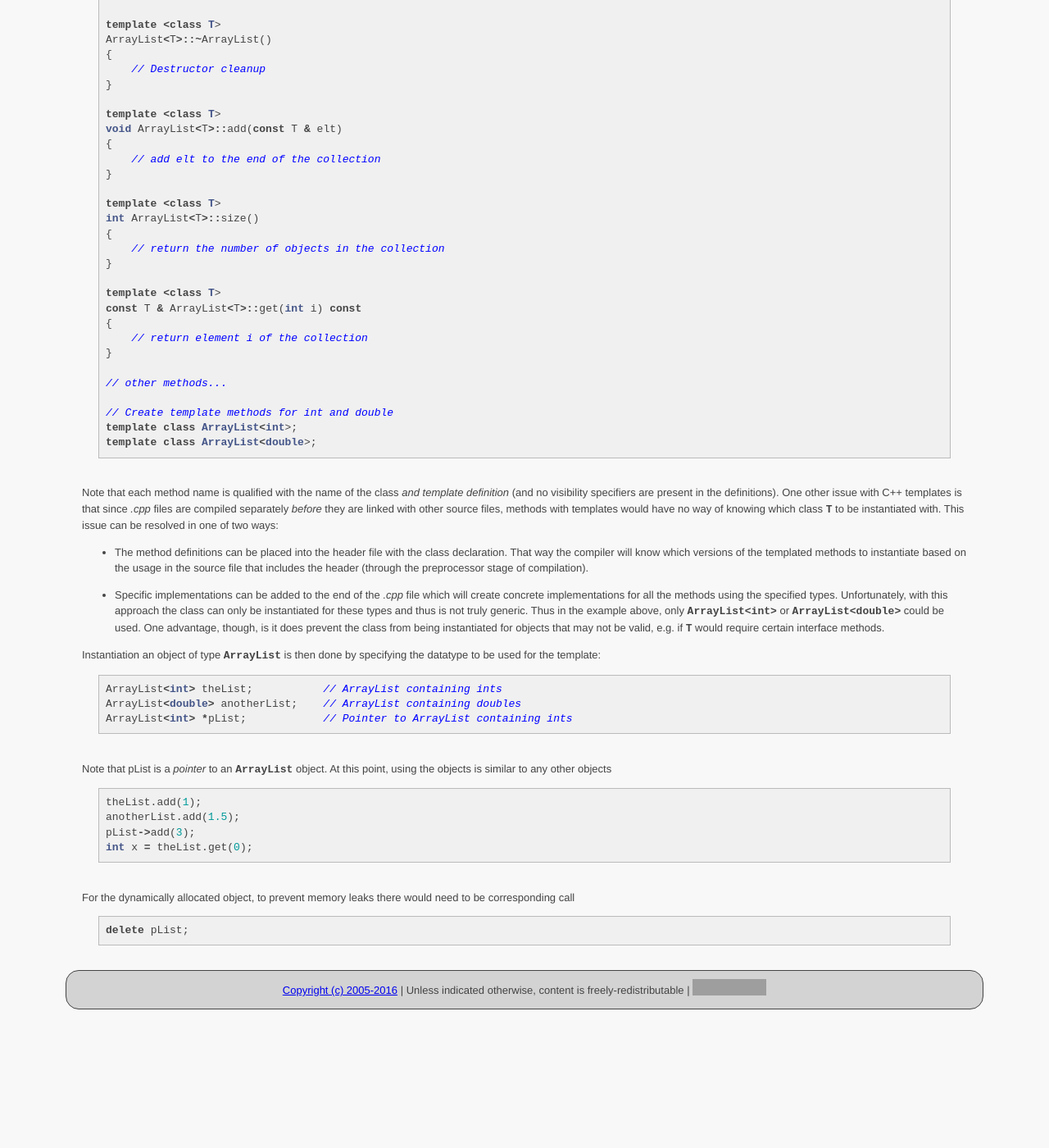
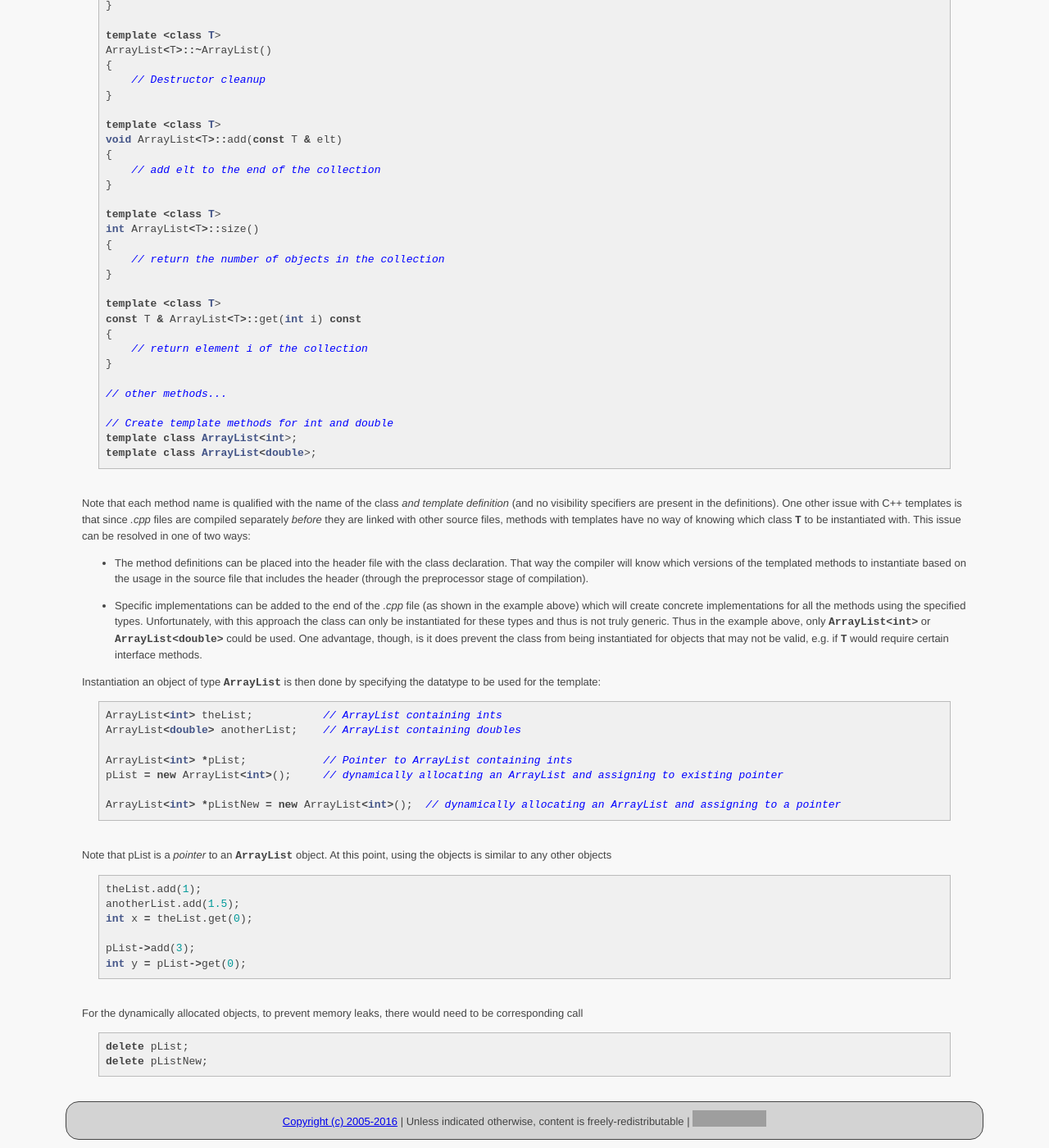
Before and after one commit to ycpcs/cs350-fall2016, a Jekyll site: the page built from lectures/C++_templates.md, in a window 1280 px wide and 1400 px high, scrolled down 1475 px. Shown: the whole window at 82% size. Built offline with Jekyll 4.4.1, drawn with Linux system fonts in a browser that asks for light colours; before the commit the page ends 2716 px from its top, so only the background shows below that; grey boxes are pictures that could not be loaded.

Commit message:
updated notes for C++ templates

````diff
--- a/lectures/C++_templates.md
+++ b/lectures/C++_templates.md
@@ -81,6 +81,8 @@ Here the generic type is specified as a template at which point **```T```** can
 datatype. Further note that unlike Java where all objects are treated as references, we need to explicitly specify
 reference parameters if we wish to pass objects of type **```T```** by reference.  This is done by including an
 **```&```** between the parameter type and the parameter name, e.g. see the **```add()```** method in the above class.
+
+
 Additionally, parameters can be qualified with **```const```** to protect them from modification within the method.
 Furthermore, we can specify that a method itself is constant, i.e. the method cannot change any class fields, by adding
 **```const```** to the end of the method declaration, e.g. **```get()```** in the above class.
@@ -131,15 +133,15 @@ template class ArrayList<double>;
 <br>
 Note that each method name is qualified with the name of the class *and template definition* (and no visibility
 specifiers are present in the definitions). One other issue with C++ templates is that since *.cpp* files are compiled
-separately *before* they are linked with other source files, methods with templates would have no way of knowing which
+separately *before* they are linked with other source files, methods with templates have no way of knowing which
 class **```T```** to be instantiated with. This issue can be resolved in one of two ways:
 
   - The method definitions can be placed into the header file with the class declaration. That way the compiler will
   know which versions of the templated methods to instantiate based on the usage in the source file that includes the
   header (through the preprocessor stage of compilation).
 
-  - Specific implementations can be added to the end of the *.cpp* file which will create concrete implementations for
-  all the methods using the specified types. Unfortunately, with this approach the class can only be instantiated for
+  - Specific implementations can be added to the end of the *.cpp* file (as shown in the example above) which will create concrete
+  implementations for all the methods using the specified types. Unfortunately, with this approach the class can only be instantiated for
   these types and thus is not truly generic. Thus in the example above, only **```ArrayList<int>```** or
   **```ArrayList<double>```** could be used. One advantage, though, is it does prevent the class from being instantiated
   for objects that may not be valid, e.g. if **```T```** would require certain interface methods.
@@ -149,7 +151,11 @@ Instantiation an object of type **```ArrayList```** is then done by specifying t
 ```cpp
 ArrayList<int> theList;           // ArrayList containing ints
 ArrayList<double> anotherList;    // ArrayList containing doubles
+
 ArrayList<int> *pList;            // Pointer to ArrayList containing ints
+pList = new ArrayList<int>();     // dynamically allocating an ArrayList and assigning to existing pointer
+
+ArrayList<int> *pListNew = new ArrayList<int>();  // dynamically allocating an ArrayList and assigning to a pointer
 ```
 
 <br>
@@ -159,13 +165,16 @@ other objects
 ```cpp
 theList.add(1);
 anotherList.add(1.5);
+int x = theList.get(0);
+
 pList->add(3);
-int x = theList.get(0);
+int y = pList->get(0);
 ```
 
 <br>
-For the dynamically allocated object, to prevent memory leaks there would need to be corresponding call
+For the dynamically allocated objects, to prevent memory leaks, there would need to be corresponding call
 
 ```cpp
 delete pList;
+delete pListNew;
 ```
````
Also changed, not shown: 1 other file.
